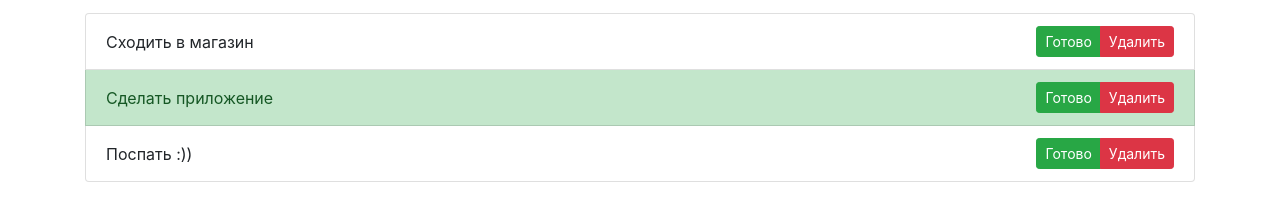
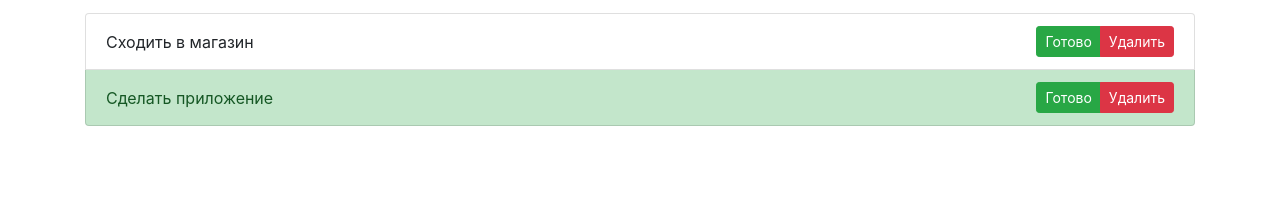
Before and after one commit to Qwerander/todo, a website: page index.html in a window 1280 px wide. Shown: the part 175-396 px from the top of the page. Drawn offline with nearby package versions, Linux system fonts and the light colour scheme.

Commit message:
Update index.html

```diff
--- a/index.html
+++ b/index.html
@@ -25,11 +25,6 @@
                 name: 'Сделать приложение',
                 done: true,
               },
-              {
-                id: 100003,
-                name: 'Поспать :))',
-                done: false,
-              }
             ];
     createTodoApp(document.getElementById('todo-app'), 'Мои дела', 'my', defaultCase);
 
```
